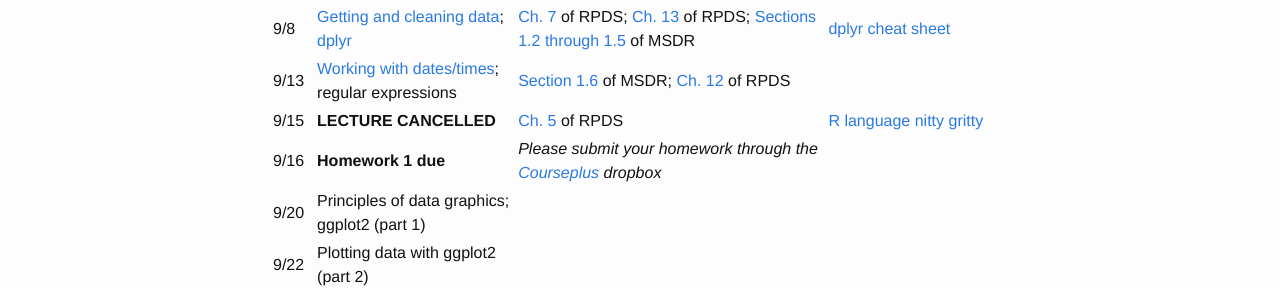
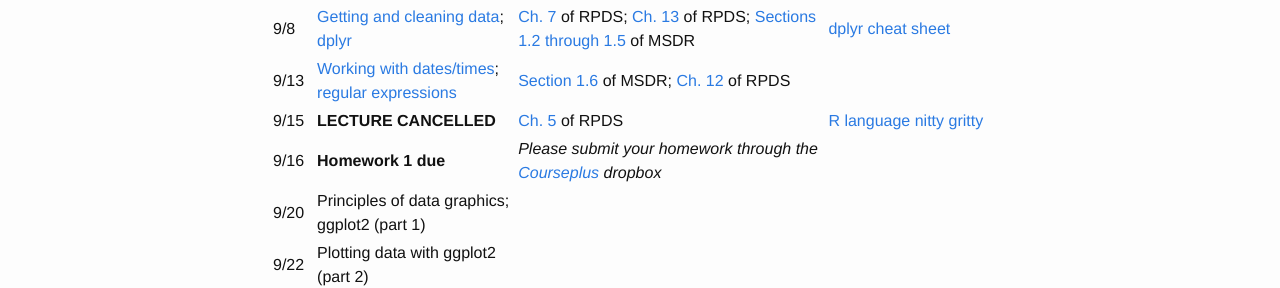
Before and after one commit to Max201510/Biostat776, a Jekyll site: the page built from schedule.md, in a window 1280 px wide. Shown: the part 579-867 px from the top of the page. Built offline with Jekyll 4.4.1, drawn with Linux system fonts in a browser that asks for light colours; part of the change alters nothing that is shown.

```diff
--- a/schedule.md
+++ b/schedule.md
@@ -19,7 +19,7 @@ Textbook key
 9/1 | [Introduction, logistics, and major themes](../notes/pdf/introduction.pdf); [Overview of R](../notes/pdf/overview.pdf) | [R Programming for Data Science](https://leanpub.com/rprogramming), [R Programming for Research](https://geanders.github.io/RProgrammingForResearch/), [Mastering Software Development in R](http://bookdown.org/rdpeng/RProgDA)|
 9/6 | [Reproducible research](../notes/pdf/ReproducibleResearch.pdf); [Markdown](../notes/pdf/markdown.pdf); [knitr](../notes/pdf/knitr.pdf)| Ch. 9 of [RWDSR](https://leanpub.com/reportwriting) | [Getting crushed](http://simplystatistics.org/2015/11/16/so-you-are-getting-crushed-on-the-internet-the-new-normal-for-academics/); [Just make your work reproducible](http://simplystatistics.org/2015/12/11/instead-of-research-on-reproducibility-just-do-reproducible-research/)
 9/8 | [Getting and cleaning data](../notes/pdf/gettingcleaning.pdf); [dplyr](../notes/pdf/dplyr.pdf) | [Ch. 7](https://bookdown.org/rdpeng/rprogdatascience/using-the-readr-package.html) of RPDS; [Ch. 13](https://bookdown.org/rdpeng/rprogdatascience/managing-data-frames-with-the-dplyr-package.html) of RPDS; [Sections 1.2 through 1.5](http://bookdown.org/rdpeng/RProgDA/the-importance-of-tidy-data.html) of MSDR | [dplyr cheat sheet](http://www.rstudio.com/wp-content/uploads/2015/02/data-wrangling-cheatsheet.pdf)
-9/13 | [Working with dates/times](../notes/pdf/Dates.pdf); regular expressions| [Section 1.6](https://bookdown.org/rdpeng/RProgDA/working-with-dates-times-time-zones.html) of MSDR; [Ch. 12](https://bookdown.org/rdpeng/rprogdatascience/dates-and-times.html) of RPDS | |
+9/13 | [Working with dates/times](../notes/pdf/Dates.pdf); [regular expressions](../notes/pdf/regex.pdf) | [Section 1.6](https://bookdown.org/rdpeng/RProgDA/working-with-dates-times-time-zones.html) of MSDR; [Ch. 12](https://bookdown.org/rdpeng/rprogdatascience/dates-and-times.html) of RPDS | |
 9/15 | **LECTURE CANCELLED** | [Ch. 5](https://bookdown.org/rdpeng/rprogdatascience/r-nuts-and-bolts.html) of RPDS | [R language nitty gritty](../notes/pdf/r-nuts-bolts.pdf)
 9/16 | **Homework 1 due** | *Please submit your homework through the [Courseplus](https://courseplus.jhu.edu) dropbox* |
 9/20 | Principles of data graphics; ggplot2 (part 1)| |
```
Also changed, not shown: 2 other files.
